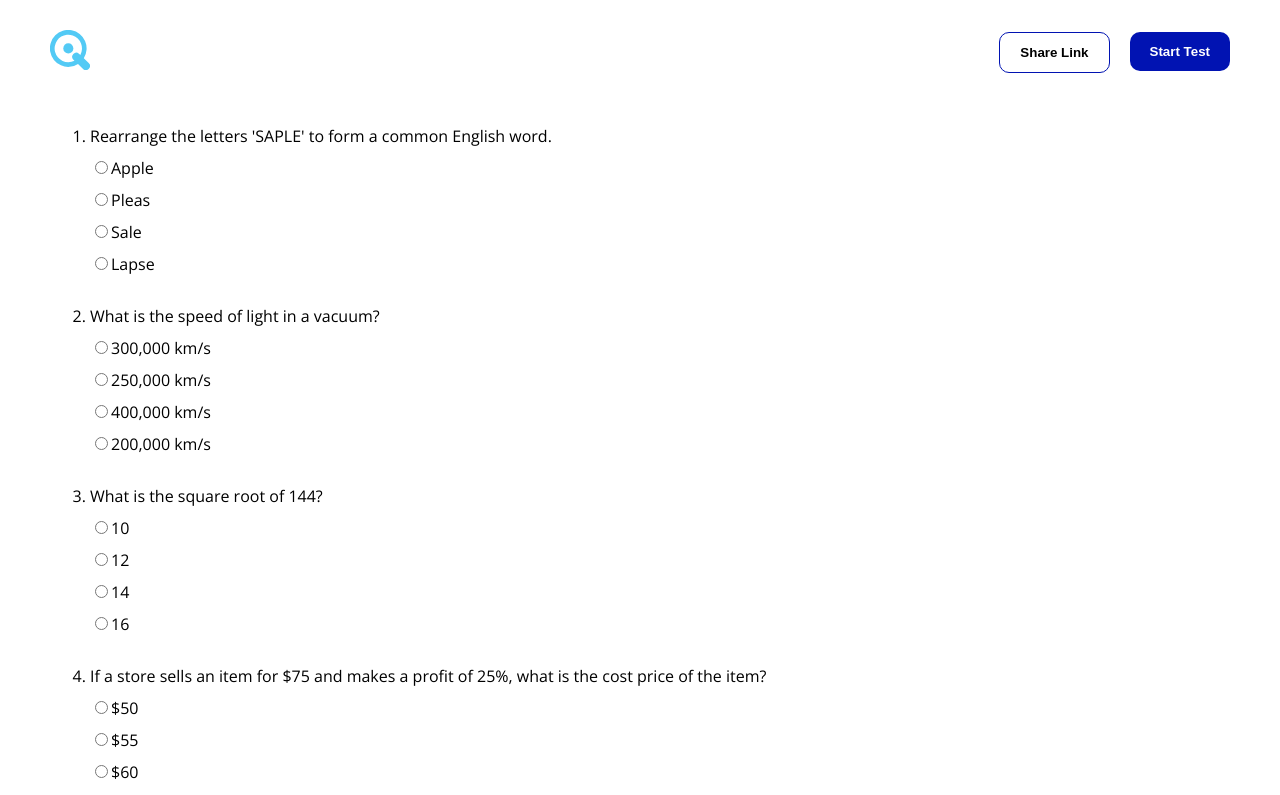
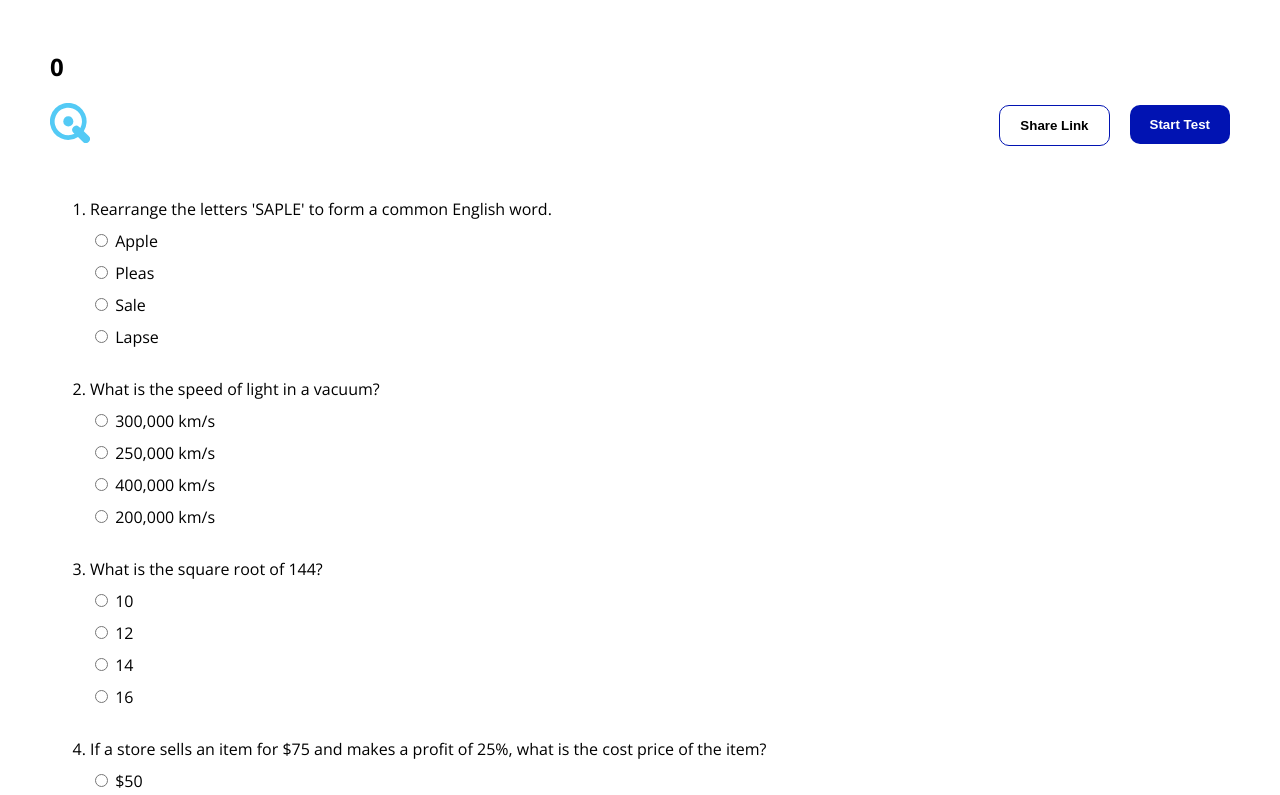
Before and after one commit to ddkogit/simpleiq, a React (Vite) app: page /testpage in a window 1280 px wide. Shown: the top 795 px of the page. Built offline with nearby package versions, Linux system fonts and the light colour scheme; the HTML template or start-up script is replaced by a standard one.

Commit message:
point calculated

```diff
--- a/src/App.jsx
+++ b/src/App.jsx
@@ -41,11 +41,11 @@ function shuffleArray(array) {
     <>
 
 
+    <h2>{totalpoint}</h2>
       <Navbar  />
       <Routes>
-
         <Route path="/" element={<Homepage />} />
-        <Route path="/testpage" element={<Testpage randomQuestions={randomQuestions} />} />
+        <Route path="/testpage" element={<Testpage randomQuestions={randomQuestions} totalpoint={totalpoint} setTotalpoint={setTotalpoint} />} />
       </Routes>
 
     </>
--- a/src/components/SingleQuestion.css
+++ b/src/components/SingleQuestion.css
@@ -5,4 +5,19 @@
 
 .options{
     margin-top: 10px;
+
 }
+
+.radios{
+    cursor: pointer;
+
+}
+
+
+.radios:disabled {
+    color: rgb(175, 9, 9);
+  }
+
+  .disabled-label {
+    color: rgb(19, 4, 4);
+  }
--- a/src/components/SingleQuestion.jsx
+++ b/src/components/SingleQuestion.jsx
@@ -1,34 +1,45 @@
-import React from 'react'
-import "./SingleQuestion.css"
-const SingleQuestion = ({item}) => {
+import React, { useState } from "react";
+import "./SingleQuestion.css";
+const SingleQuestion = ({ item, totalpoint, setTotalpoint }) => {
+  const [disable, setDisable] = useState(false);
+  const handleAnswer = (e) => {
+    const asnwer = e.target.value;
+    if (asnwer == item.answer) {
+      console.log("right answer");
+      setTotalpoint(totalpoint + 1);
+      setDisable(true);
+    } else {
+      console.log("wrong");
+      setDisable(true);
+    }
+  };
   return (
-    <div className='singleform'>
+    <div className="singleform">
+      <li>
+        <form className="">
+          <label htmlFor="">{item.question}</label>
 
+          {item.options.map((option) => (
+            <div className="options" key={option}>
+              <input
+                className="radios disabled-label"
+                onChange={(e) => handleAnswer(e)}
+                type="radio"
+                name="option"
+                id={option}
+                value={option}
+                disabled={disable}
+              />
+              &nbsp;
+              <label htmlFor={option} className="radios">
+                {option}
+              </label>
+            </div>
+          ))}
+        </form>
+      </li>
+    </div>
+  );
+};
 
-    <li>
-        <form className=''>
-        <label htmlFor="">
-
-        {item.question}
-        </label>
-
-        {item.options.map((option)=>(
-            <div className='options' key={option}>
-
-        <input type="radio" name="option" id="" />
-            {option}
-
-            </div>
-        )
-    )
-    }
-        </form>
-
-    </li>
-
-
-    </div>
-  )
-}
-
-export default SingleQuestion
+export default SingleQuestion;
--- a/src/pages/Testpage.jsx
+++ b/src/pages/Testpage.jsx
@@ -3,14 +3,14 @@ import Navbar from '../components/Navbar'
 import SingleQuestion from '../components/SingleQuestion'
 import "./Testpage.css"
 
-const Testpage = ({randomQuestions}) => {
+const Testpage = ({randomQuestions,totalpoint,setTotalpoint}) => {
   return (
     <div className='testmain'>
       <ol>
 
    {randomQuestions && randomQuestions.map((items)=>(
      <div key={items.id}>
-      <SingleQuestion item={items} />
+      <SingleQuestion setTotalpoint={setTotalpoint} item={items} totalpoint={totalpoint}/>
 
     </div>
    ))}
```
